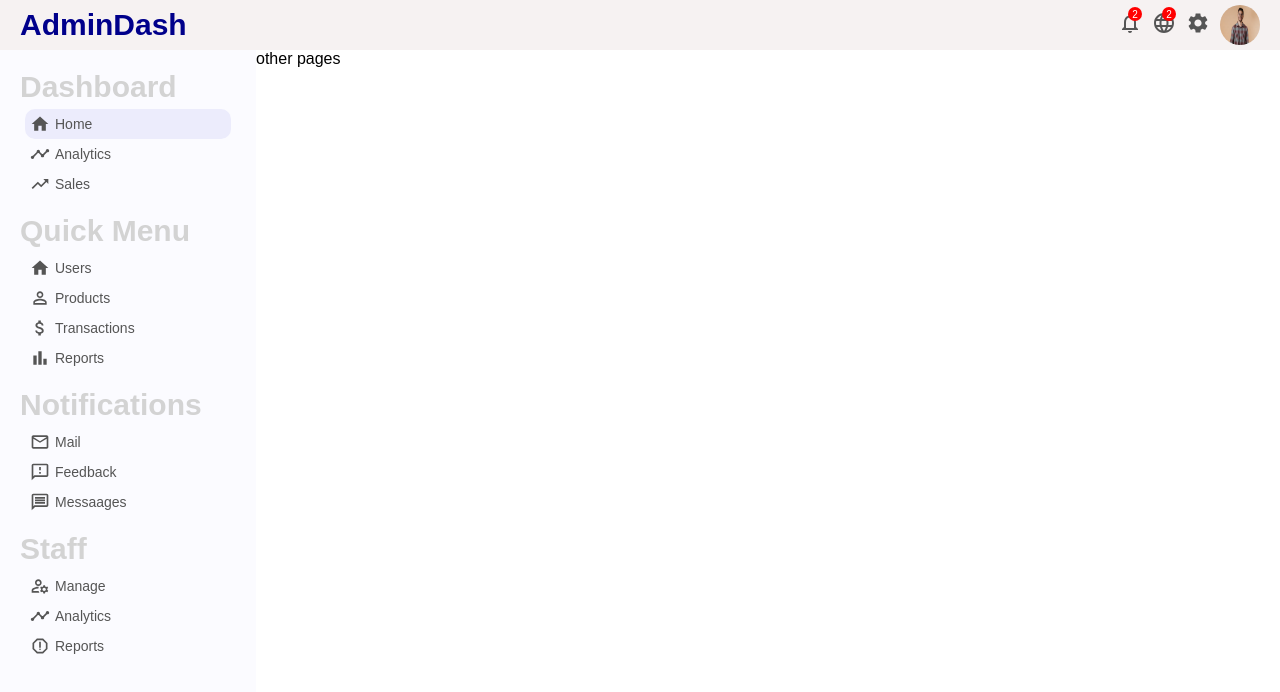
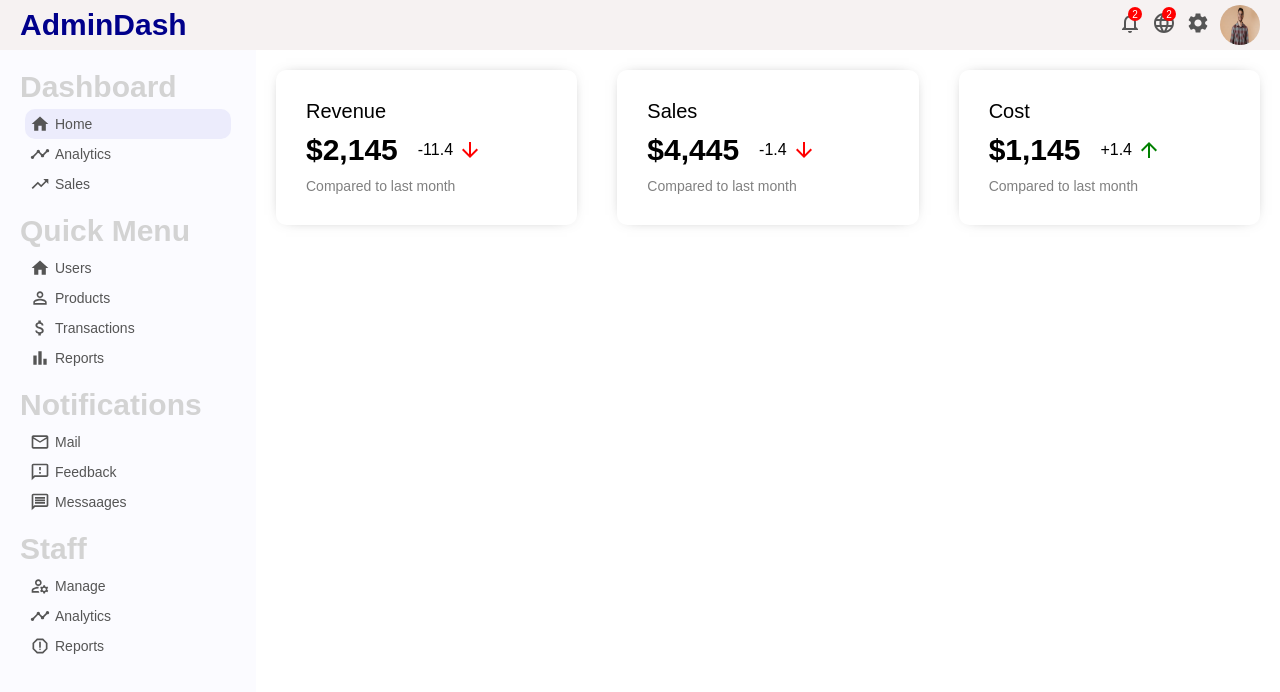
Before and after one commit to kanishkadeo27/React-admin-dashboard, a React (Create React App) app: page / in a window 1280 px wide. Shown: the top 692 px of the page. Built offline with nearby package versions, Linux system fonts and the light colour scheme.

Commit message:
featured ui completed

```diff
--- a/src/App.jsx
+++ b/src/App.jsx
@@ -1,13 +1,14 @@
 import Sidebar from "./Components/topbar/sidebar/Sidebar";
 import Topbar from "./Components/topbar/Topbar";
 import './app.css';
+import Home from "./pages/home/Home";
 function App() {
   return (
     <>
       <Topbar/>
       <div className="container">
         <Sidebar/>
-        <div className="others">other pages</div>
+        <Home/>
       </div>
     </>
   );
--- /dev/null
+++ b/src/Components/featuredInfo/FeaturedInfo.jsx
@@ -0,0 +1,45 @@
+import { ArrowDownward, ArrowUpward } from '@mui/icons-material';
+import './featuredInfo.css';
+
+const FeaturedInfo = () => {
+  return (
+    <div className='featuredInfo'>
+      {/* 1 */}
+      <div className="featuredItem">
+        <span className="featuredTitle">
+          Revenue
+        </span>
+        <div className="featuredMoneyContainer">
+          <span className="featuredMoney">$2,145</span>
+          <span className="featuredMoneyRate">-11.4<ArrowDownward className='featuredIcon negative'/></span>
+        </div>
+        <span className="featuredSub">Compared to last month</span>
+      </div>
+      {/* 2 */}
+      <div className="featuredItem">
+        <span className="featuredTitle">
+          Sales
+        </span>
+        <div className="featuredMoneyContainer">
+          <span className="featuredMoney">$4,445</span>
+          <span className="featuredMoneyRate">-1.4<ArrowDownward className='featuredIcon negative'/></span>
+        </div>
+        <span className="featuredSub">Compared to last month</span>
+      </div>
+      {/* 3 */}
+      <div className="featuredItem">
+        <span className="featuredTitle">
+          Cost
+        </span>
+        <div className="featuredMoneyContainer">
+          <span className="featuredMoney">$1,145</span>
+          <span className="featuredMoneyRate">+1.4<ArrowUpward className='featuredIcon positive'/></span>
+        </div>
+        <span className="featuredSub">Compared to last month</span>
+      </div>
+
+    </div>
+  )
+}
+
+export default FeaturedInfo
--- /dev/null
+++ b/src/Components/featuredInfo/featuredInfo.css
@@ -0,0 +1,47 @@
+.featuredInfo{
+    width: 100%;
+    display: flex;
+    justify-content: space-between;
+    margin-top: 20px;
+}
+.featuredItem{
+    flex: 1;
+    margin: 0px 20px;
+    padding: 30px;
+    border-radius: 10px;
+    cursor: pointer;
+    -webkit-box-shadow: 0px 0px 15px -10px rgba(0, 0, 0, 0.75);
+    box-shadow: 0px 0px 15px -10px rgba(0, 0, 0, 0.75);
+}
+.featuredTitle{
+    font-size: 20px;
+}
+.featuredMoneyContainer{
+    margin: 10px 0px;
+    display: flex;
+    align-items: center;
+
+}
+.featuredMoney{
+    font-size: 30px;
+    font-weight: 600;
+}
+.featuredMoneyRate{
+    align-items: center;
+    display: flex;
+    margin-left: 20px;
+}
+.featuredIcon{
+    font-size: 14px;
+    margin-left: 5px;
+}
+.featuredIcon.negative{
+    color: red;
+}
+.featuredIcon.positive{
+    color: green;
+}
+.featuredSub{
+    font-size: 14px;
+    color: gray;
+}
--- a/src/app.css
+++ b/src/app.css
@@ -1,6 +1,3 @@
 .container{
     display: flex;
 }
-.container .others{
-    flex: 4;
-}
--- /dev/null
+++ b/src/pages/home/Home.jsx
@@ -0,0 +1,13 @@
+import FeaturedInfo from '../../Components/featuredInfo/FeaturedInfo'
+import './home.css'
+
+const Home = () => {
+  return (
+    <div className='home'>
+
+        <FeaturedInfo/>
+    </div>
+  )
+}
+
+export default Home
--- /dev/null
+++ b/src/pages/home/home.css
@@ -0,0 +1,3 @@
+.home{
+    flex: 4;
+}
```
